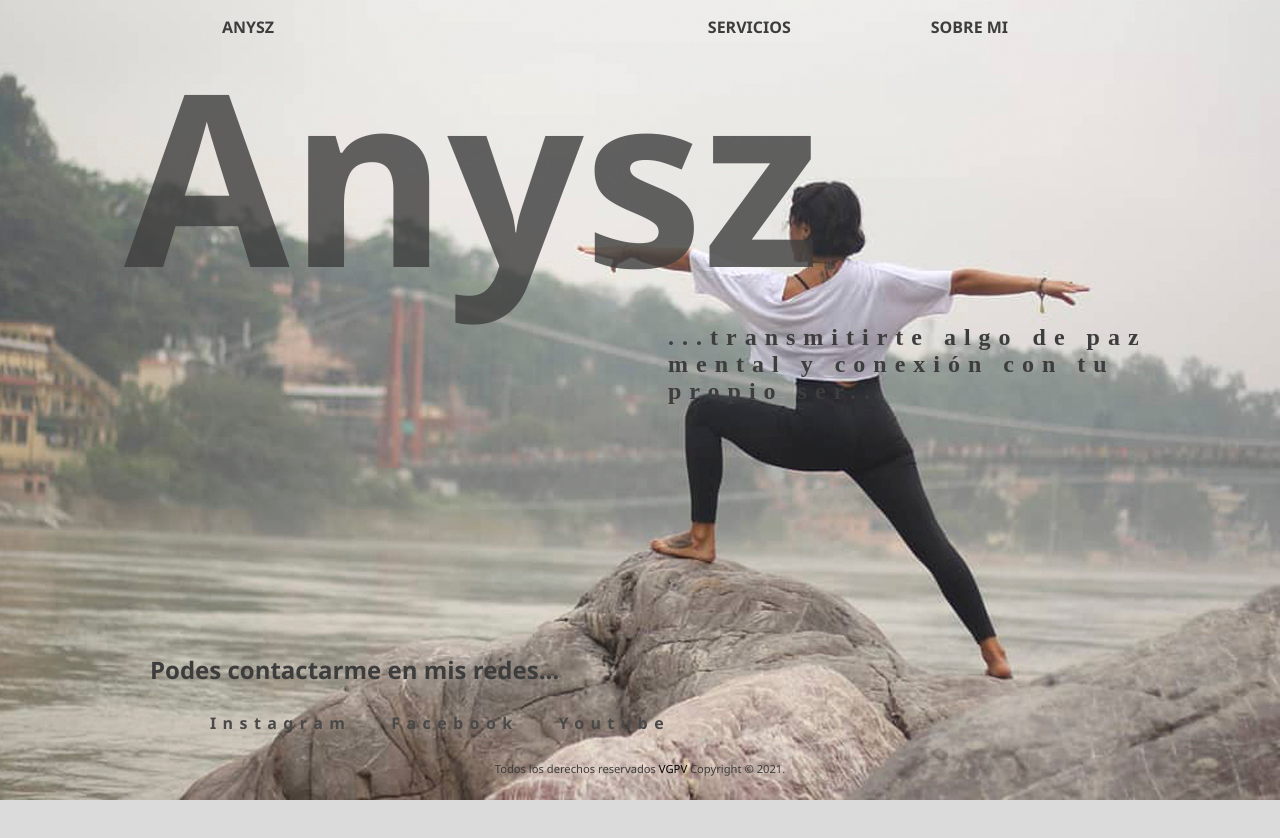
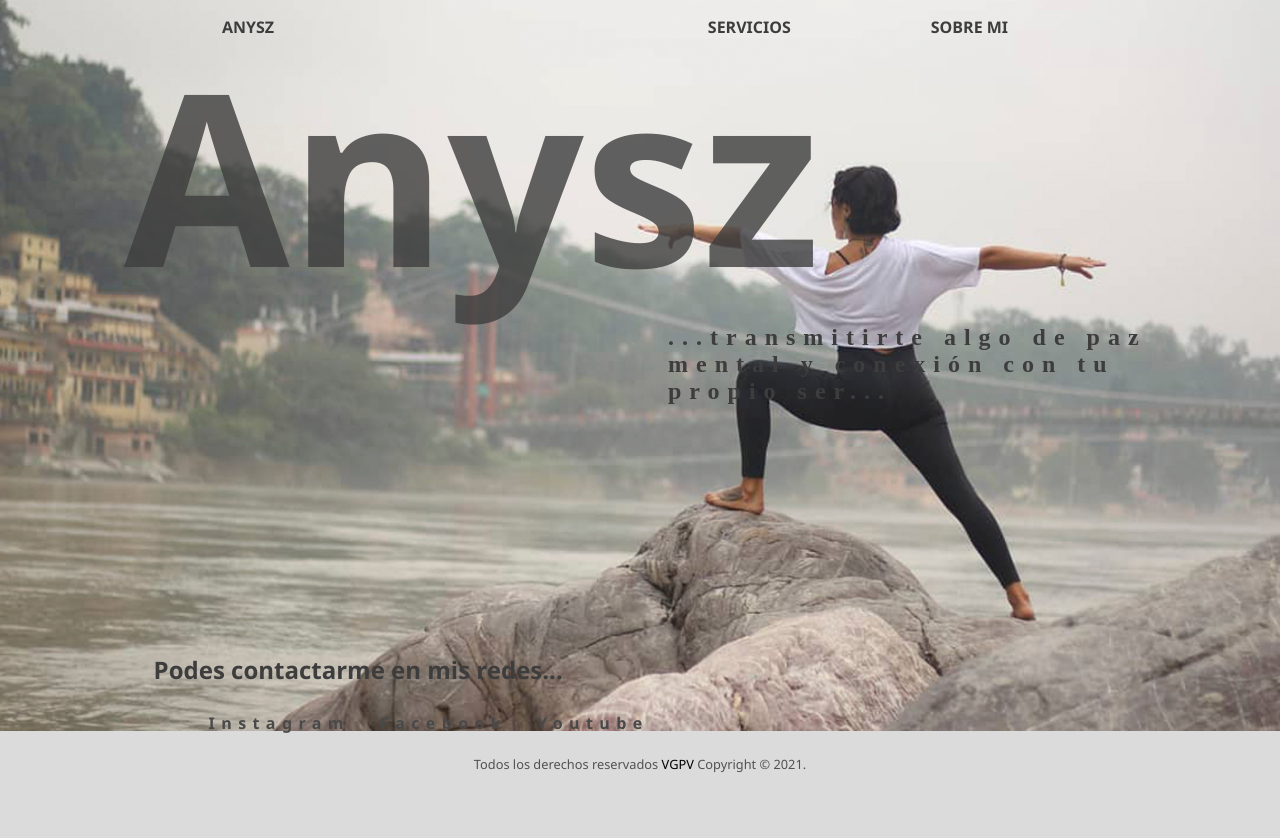
Before and after one commit to vargaspv/Anysz, a Next.js app: page / in a window 1280 px wide. Shown: the top 838 px of the page. Built offline with nearby package versions, Linux system fonts and the light colour scheme; a web font is replaced by a local one.

Commit message:
cambio mio
arreglos query desktop

```diff
--- a/components/scss/_media.scss
+++ b/components/scss/_media.scss
@@ -189,40 +189,8 @@
                 position: absolute;
                 top: 0;
                 right: 0;
-                width: 1400px;
+                width: 100%;
                 z-index: -99;
-            }
-        }
-        .rrss {
-            color: red;
-            z-index: 99;
-            position: absolute;
-            bottom: 100px;
-            left: 150px;
-            p {
-                color: $black;
-                font-size: 1.5rem;
-            }
-            ul {
-                .rrss__container {
-                    li {
-                        margin: 10px;
-                        padding: 0 10px;
-                        a {
-                            text-decoration: none;
-                            letter-spacing: .4rem;
-                            color: rgb(73, 73, 73);
-                            font-weight: bold;
-                        }
-                    }
-                    .icon {
-                        // display: none;
-                    }
-                    li:hover {
-                        background: $bg-grayBold;
-                        transition: 1;
-                    }
-                }
             }
         }
         .services__container {
@@ -256,10 +224,6 @@
                 }
             }
         }
-        .rrss {
-            position: absolute;
-            bottom: 40px;
-        }
         .product_container {
             width: 80%;
             margin: 50px auto;
@@ -279,5 +243,48 @@
                 }
             }
         }
+        .rrss {
+            color: red;
+            z-index: 99;
+            position: absolute;
+            bottom: 5%;
+            left: 12%;
+            p {
+                color: $black;
+                font-size: 1.5rem;
+            }
+            ul {
+                .rrss__container {
+                    li {
+                        margin: 10px;
+                        padding: 0 5px;
+                        a {
+                            text-decoration: none;
+                            letter-spacing: .4rem;
+                            color: rgb(73, 73, 73);
+                            font-weight: bold;
+                        }
+                    }
+                    .icon {
+                        // display: none;
+                    }
+                    li:hover {
+                        background: $bg-grayBold;
+                        transition: 1;
+                    }
+                }
+            }
+        }
+        .footer {
+            position: absolute;
+            bottom: 1%;
+            left: 10%;
+            width: 80%;
+            text-align: center;
+            color: rgba(31, 31, 31, 0.733);
+            .footer__container {
+                font-size: .8rem;
+            }
+        }
     }
 }
--- a/components/scss/app.scss
+++ b/components/scss/app.scss
@@ -274,7 +274,7 @@
             display: flex;
             justify-content: center;
             align-items: center;
-            font-size: .7rem;
+            font-size: .8rem;
             a {
                 color: #000;
                 text-decoration: none;
```
